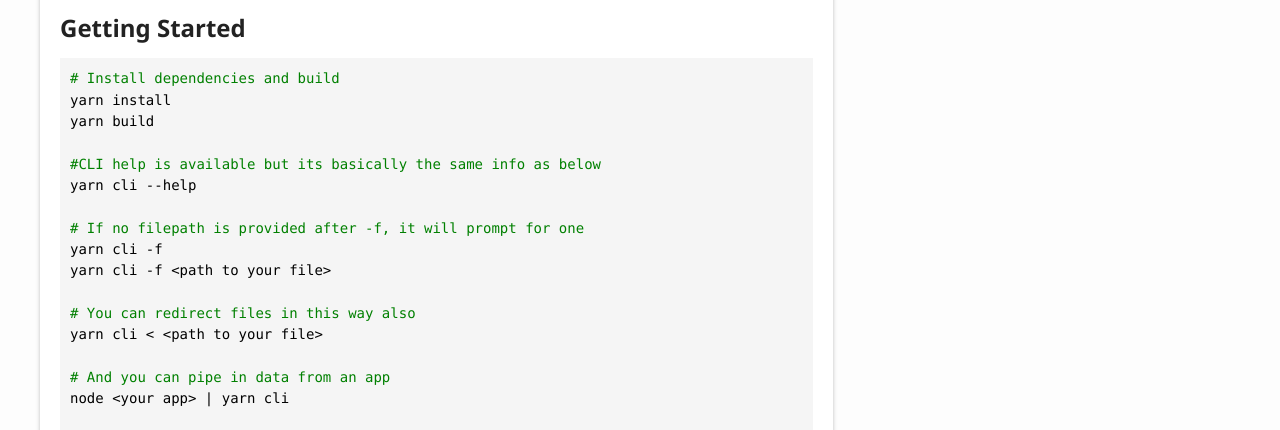
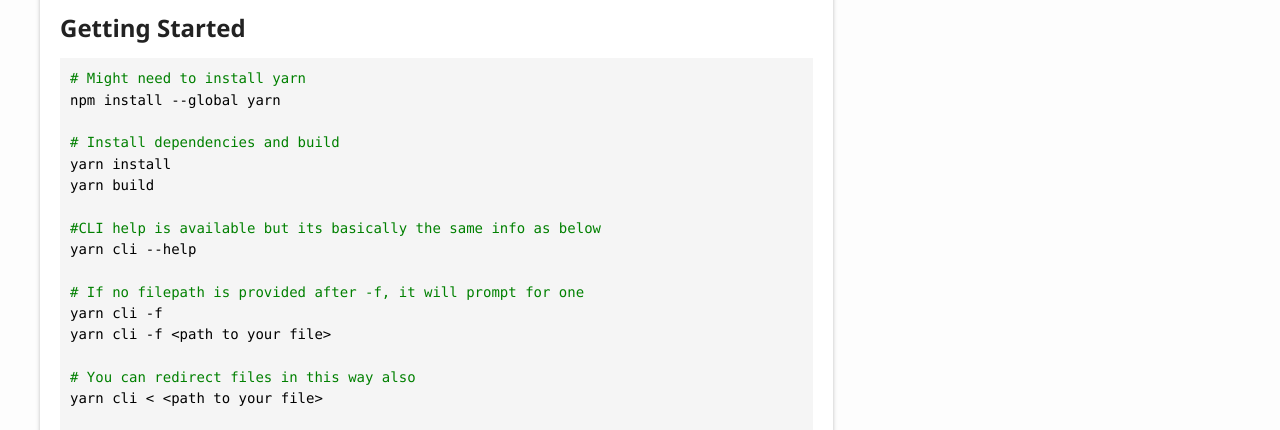
Before and after one commit to asthenes/SoccerMasterApp, a plain HTML site: page index.html in a window 1280 px wide. Shown: the part 324-754 px from the top of the page. Drawn offline with Linux system fonts and the light colour scheme.

Commit message:
Deploying to gh-pages from  @ eb48fe1160e4807da7671ffc5d003c8fa23e8207 🚀

```diff
--- a/index.html
+++ b/index.html
@@ -66,7 +66,10 @@
 				<a href="#getting-started" id="getting-started" style="color: inherit; text-decoration: none;">
 					<h2>Getting Started</h2>
 				</a>
-				<pre><code class="language-bash"><span style="color: #008000"># Install dependencies and build</span>
+				<pre><code class="language-bash"><span style="color: #008000"># Might need to install yarn</span>
+<span style="color: #000000">npm install --global yarn</span>
+
+<span style="color: #008000"># Install dependencies and build</span>
 <span style="color: #000000">yarn install</span>
 <span style="color: #000000">yarn build</span>
 
```
Also changed, not shown: modules.html (+1 -1 lines).
